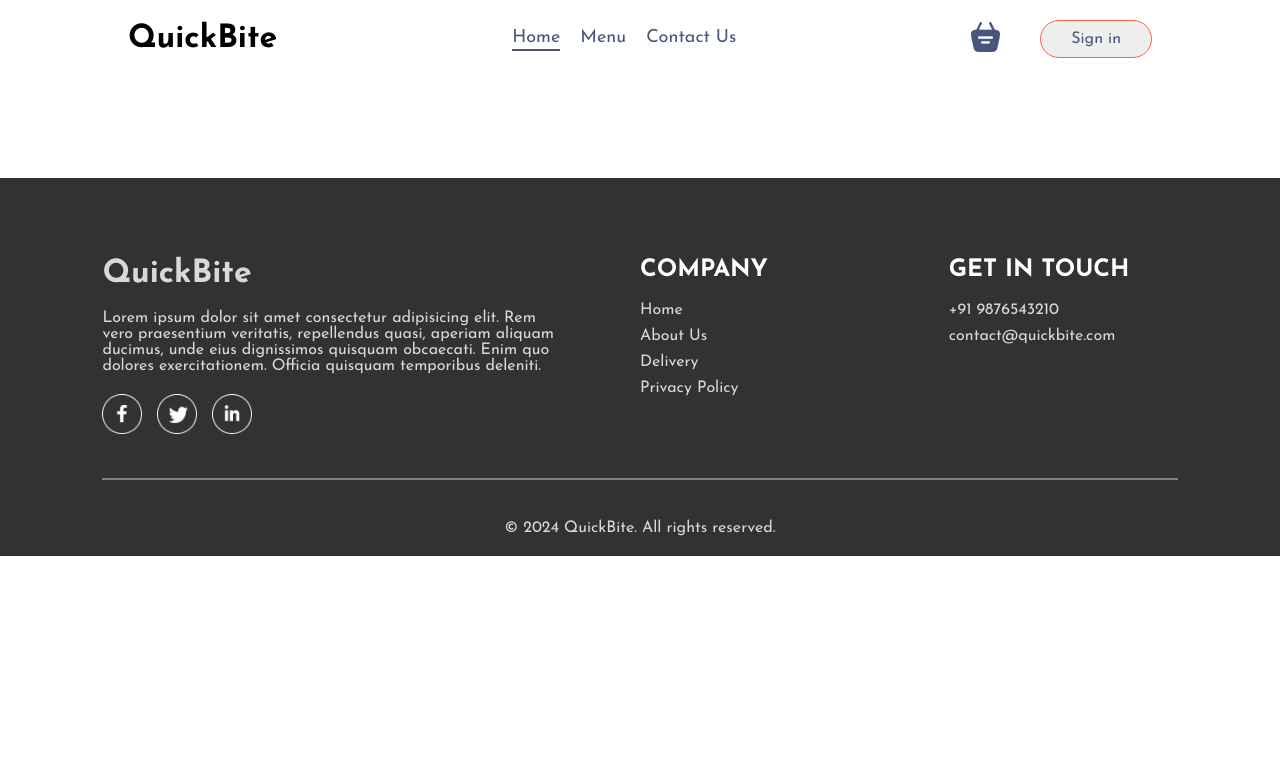
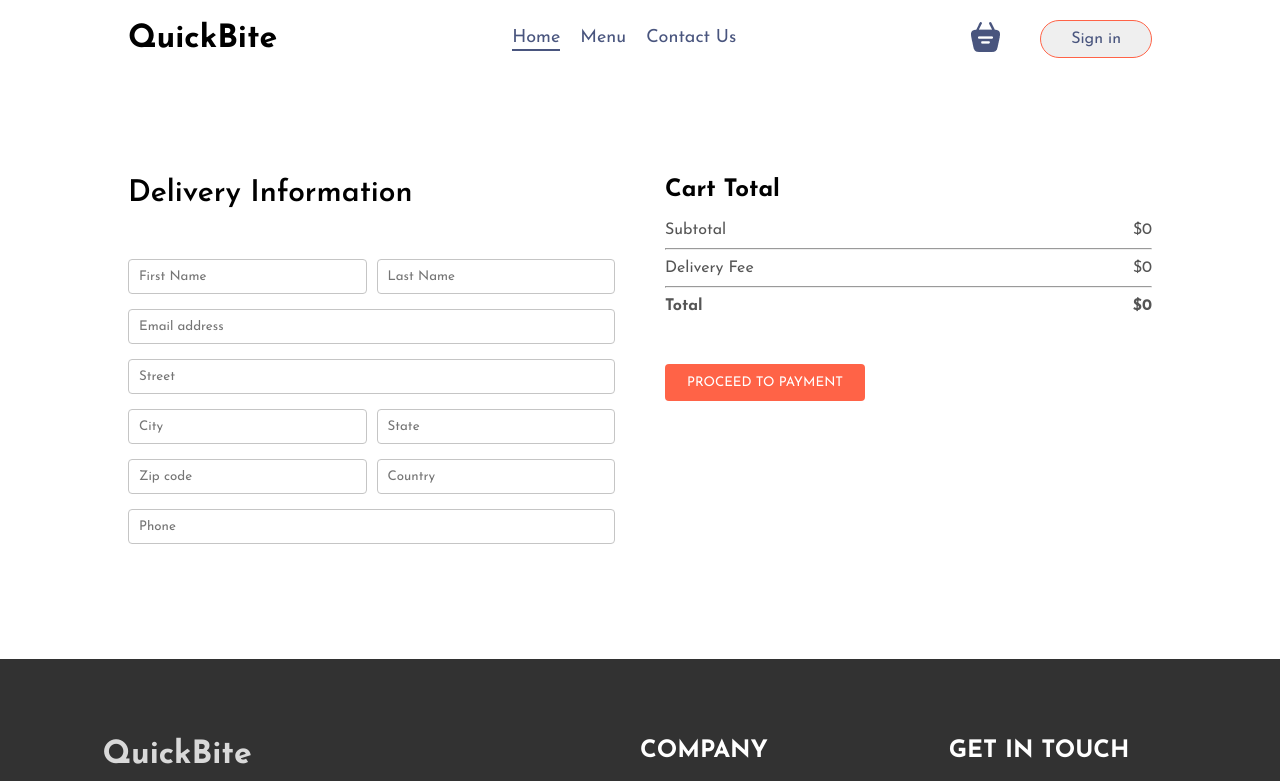
Before and after one commit to rishibharadwajsai/BiteBooker, a React (Vite) app in the folder Frontend/: page /order in a window 1280 px wide. Shown: the top 781 px of the page. Built offline with nearby package versions, Linux system fonts and the light colour scheme.

Commit message:
Added PlaceOrder page

```diff
--- a/Frontend/src/pages/Cart/Cart.jsx
+++ b/Frontend/src/pages/Cart/Cart.jsx
@@ -1,10 +1,12 @@
 import React, { useContext } from "react";
 import "./Cart.css";
 import { StoreContext } from "../../context/StoreContext";
+import { useNavigate } from "react-router-dom";
 
 const Cart = () => {
   const { cartItems, food_list, removeFromCart, getTotalCartAmount } =
     useContext(StoreContext);
+  const navigate = useNavigate();
 
   return (
     <div className="cart">
@@ -50,15 +52,19 @@
             <hr />
             <div className="cart-total-details">
               <p>Delivery Fee</p>
-              <p>${2}</p>
+              <p>${getTotalCartAmount() === 0 ? 0 : 2}</p>
             </div>
             <hr />
             <div className="cart-total-details">
               <b>Total</b>
-              <b>${getTotalCartAmount() + 2}</b>
+              <b>
+                ${getTotalCartAmount() === 0 ? 0 : getTotalCartAmount() + 2}
+              </b>
             </div>
           </div>
-          <button>PROCEED TO CHECKOUT</button>
+          <button onClick={() => navigate("/order")}>
+            PROCEED TO CHECKOUT
+          </button>
         </div>
       </div>
     </div>
--- a/Frontend/src/pages/PlaceOrder/PlaceOrder.css
+++ b/Frontend/src/pages/PlaceOrder/PlaceOrder.css
@@ -0,0 +1,41 @@
+.place-order {
+  display: flex;
+  align-items: start;
+  justify-content: space-between;
+  gap: 50px;
+  margin-top: 100px;
+}
+
+.place-order-left {
+  width: 100%;
+  max-width: max(30%, 500px);
+}
+
+.place-order-left .title {
+  font-size: 30px;
+  font-weight: 600;
+  margin-bottom: 50px;
+}
+
+.place-order-left input {
+  margin-bottom: 15px;
+  width: 100%;
+  padding: 10px;
+  border: 1px solid #c5c5c5;
+  border-radius: 4px;
+  outline-color: tomato;
+}
+
+.place-order-left .multi-fields {
+  display: flex;
+  gap: 10px;
+}
+
+.place-order-right {
+  width: 100%;
+  max-width: max(40%, 500px);
+}
+
+.place-order .cart-total button {
+  margin-top: 30px;
+}
--- a/Frontend/src/pages/PlaceOrder/PlaceOrder.jsx
+++ b/Frontend/src/pages/PlaceOrder/PlaceOrder.jsx
@@ -1,12 +1,56 @@
-import React from "react";
-import './PlaceOrder.css'
+import React, { useContext } from "react";
+import "./PlaceOrder.css";
+import { StoreContext } from "../../context/StoreContext";
 
 const PlaceOrder = () => {
-    return (
-        <div>
+  const { getTotalCartAmount } = useContext(StoreContext);
 
+  return (
+    <form className="place-order">
+      <div className="place-order-left">
+        <p className="title">Delivery Information</p>
+        <div className="multi-fields">
+          <input type="text" placeholder="First Name" />
+          <input type="text" placeholder="Last Name" />
         </div>
-    )
-}
+        <input type="email" placeholder="Email address" />
+        <input type="text" placeholder="Street" />
+        <div className="multi-fields">
+          <input type="text" placeholder="City" />
+          <input type="text" placeholder="State" />
+        </div>
+        <div className="multi-fields">
+          <input type="text" placeholder="Zip code" />
+          <input type="text" placeholder="Country" />
+        </div>
+        <input type="text" placeholder="Phone" />
+      </div>
+      <div className="place-order-right">
+        <div className="cart-total">
+          <h2>Cart Total</h2>
+          <div>
+            <div className="cart-total-details">
+              <p>Subtotal</p>
+              <p>${getTotalCartAmount()}</p>
+            </div>
+            <hr />
+            <div className="cart-total-details">
+              <p>Delivery Fee</p>
+              <p>${getTotalCartAmount() === 0 ? 0 : 2}</p>
+            </div>
+            <hr />
+            <div className="cart-total-details">
+              <b>Total</b>
+              <b>
+                ${getTotalCartAmount() === 0 ? 0 : getTotalCartAmount() + 2}
+              </b>
+            </div>
+          </div>
+          <button>PROCEED TO PAYMENT</button>
+        </div>
+      </div>
+    </form>
+  );
+};
 
 export default PlaceOrder;
```
